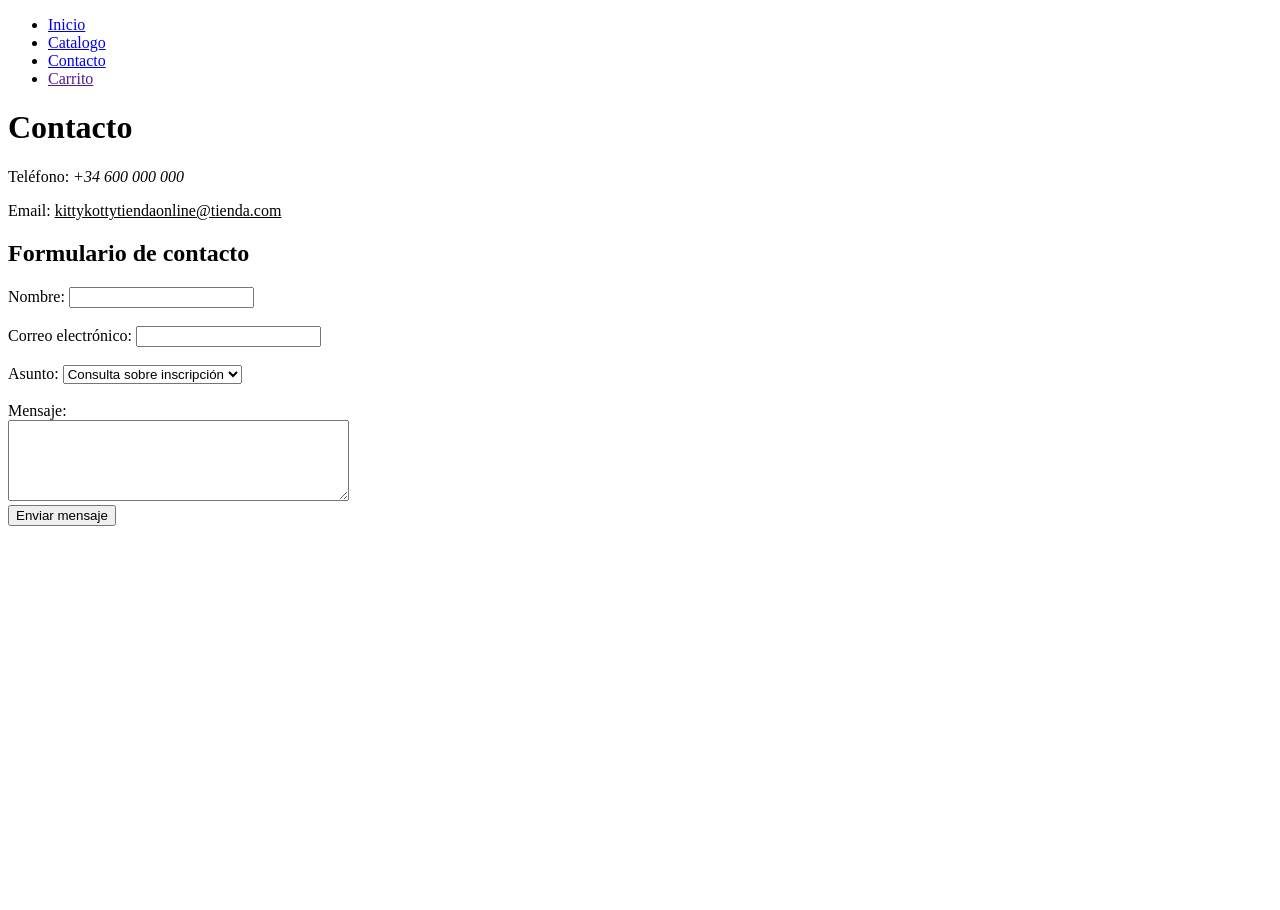
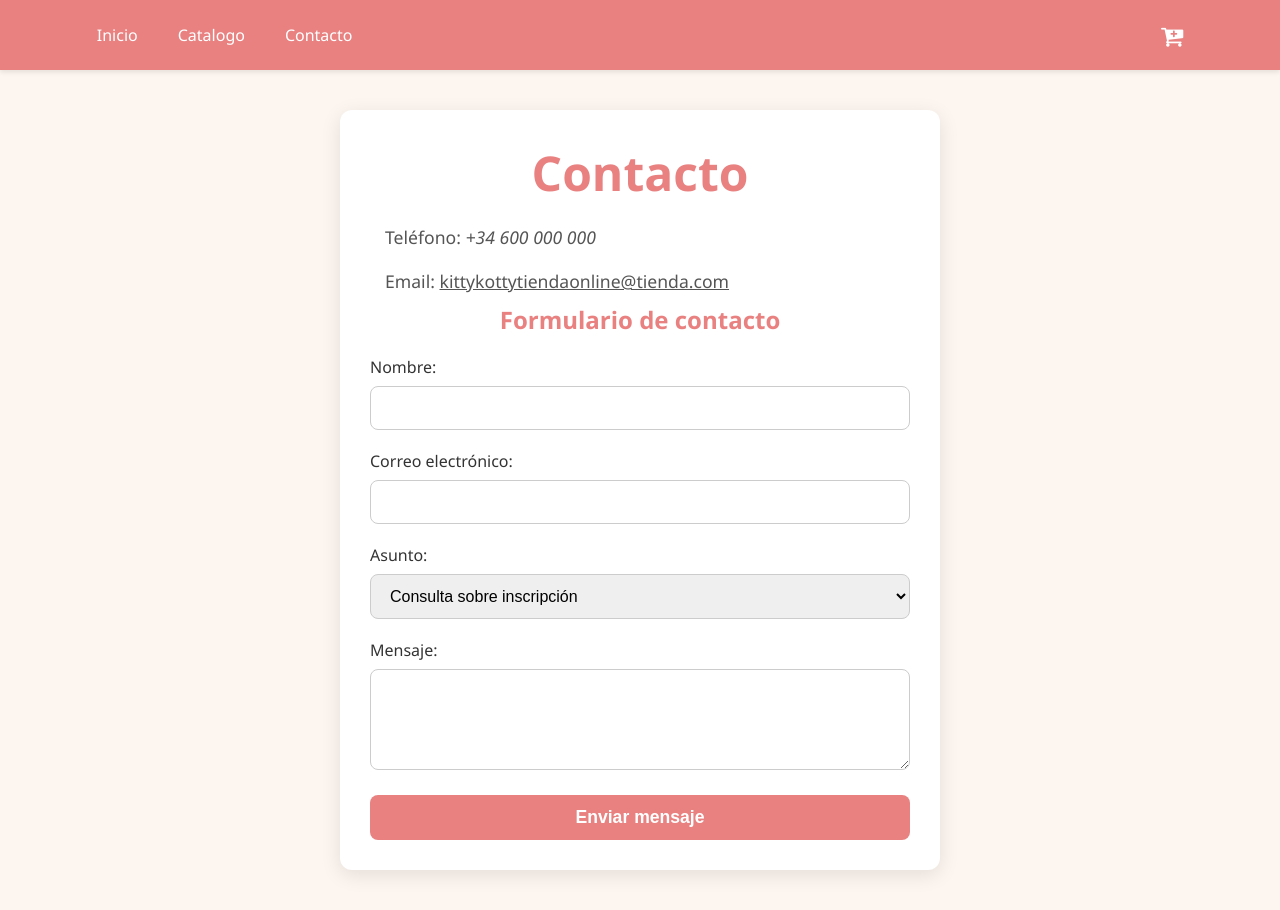
Before and after one commit to elbeeraa/G4-TiendaOnline, a plain HTML site: page contacto.html in a window 1280 px wide. Before the commit the page ends 800 px from the top, so only its background shows below. Drawn offline with Linux system fonts and the light colour scheme.

Commit message:
Listo el css de contacto, he empezado el de inicio

```diff
--- a/contacto.html
+++ b/contacto.html
@@ -1,17 +1,20 @@
 <!DOCTYPE html>
-<html lang="en">
+<html lang="es">
 <head>
     <meta charset="UTF-8">
     <meta name="viewport" content="width=device-width, initial-scale=1.0">
     <title>contacto</title>
+    <link rel="stylesheet" href="style.css">
+    <link rel="stylesheet" href="https://cdnjs.cloudflare.com/ajax/libs/font-awesome/4.7.0/css/font-awesome.min.css">
 </head>
 <body>
-<ul>
-  <li><a href="index.html">Inicio</a></li>
-  <li><a href="index.html">Catalogo</a></li>
-  <li><a href="contacto.html">Contacto</a></li>
-  <li><a href="">Carrito</a></li>
-</ul>
+   <ul class="navbar">
+      <li><a href="index.html">Inicio</a></li>
+      <li><a href="index.html">Catalogo</a></li>
+      <li><a href="contacto.html">Contacto</a></li>
+      <li id="carrito"><a href=""><i class="fa fa-cart-plus"></i></a></li>
+    </ul>
+
  <form action="index.html">
      <h1>Contacto</h1>
      <p>Teléfono: <i>+34 600 000 000</i></p>
@@ -20,24 +23,20 @@
      <h2>Formulario de contacto</h2>
      <label for="nombre">Nombre:</label>
         <input type="text" name="nombre" id="nombre">
-     <br>
-     <br>
+
      <label for="correo">Correo electrónico:</label>
         <input type="text" name="correo" id="correo">
-     <br>
-     <br>
+
      <label for="selectorAsunto">Asunto:</label>
         <select name="selectorAsunto" id="selectorAsunto">
             <option value="consultaAsunto">Consulta sobre inscripción</option>
             <option value="otroAsunto">Otro asunto</option>
         </select>
-     <br>
-     <br>
+
      <label for="mensaje">Mensaje:</label>
-        <br>
         <textarea name="mensaje" id="mensaje" rows="5" cols="40"></textarea>
      <br>
-     <input type="button" value="Enviar mensaje" name="mensaje" id="mensaje">
+     <input type="submit" value="Enviar mensaje" name="mensaje" id="mensaje">
  </form>
 </body>
 </html>
--- a/style.css
+++ b/style.css
@@ -0,0 +1,160 @@
+* {
+  margin: 0;
+  padding: 0;
+  box-sizing: border-box;
+}
+
+body {
+  font-family: 'Segoe UI';
+  background-color: #fdf6f0;
+  color: #333;
+  padding-top: 70px;
+}
+
+.navbar {
+  list-style: none;
+  margin: 0;
+  padding: 0 6vw;
+  display: flex;
+  align-items: center;
+  background-color: #e98181;
+  height: 70px;
+  width: 100%;
+  position: fixed;
+  top: 0;
+  left: 0;
+  z-index: 1000;
+  box-shadow: 0 2px 5px rgba(0,0,0,0.1); /* ligera sombra */
+}
+
+.navbar li {
+  margin: 0;
+}
+
+.navbar a {
+  display: block;
+  padding: 15px 20px;
+  color: white;
+  text-decoration: none;
+  font-weight: 500;
+  transition: background 0.3s, color 0.3s;
+}
+
+.navbar a:hover {
+  background-color: #f71f6a;
+  border-radius: 5px;
+}
+
+#carrito {
+  margin-left: auto;
+}
+
+#carrito a {
+  font-size: 1.5em;
+}
+
+div, p, img {
+  max-width: 900px;
+  margin: 20px auto;
+  padding: 0 15px;
+}
+
+
+h1 {
+  font-size: 3em;
+  font-weight: 700;
+  color: #e98181;
+  text-align: center;
+  margin-bottom: 20px;
+}
+
+img {
+  display: block;
+  width: 100%;
+  max-width: 500px;
+  height: 100%;
+  margin: 20px auto;
+  border-radius: 10px;
+  box-shadow: 0 5px 15px rgba(0,0,0,0.1);
+}
+
+p {
+  font-size: 1.1em;
+  text-align: justify;
+  color: #555;
+  margin-bottom: 15px;
+
+}
+
+p a {
+  color: #e98181;
+  text-decoration: none;
+  font-weight: 500;
+  transition: color 0.3s;
+}
+
+p a:hover {
+  color: #f71f6a;
+}
+
+
+form {
+  max-width: 600px;
+  margin: 40px auto;
+  padding: 30px;
+  background-color: #fff;
+  border-radius: 12px;
+  box-shadow: 0 5px 20px rgba(0,0,0,0.1);
+  font-family: 'Segoe UI';
+}
+
+form h1, form h2 {
+  text-align: center;
+  color: #e98181;
+  margin-bottom: 20px;
+}
+
+form h2 {
+  font-size: 1.5em;
+}
+
+form p {
+  font-size: 1.1em;
+  color: #555;
+  margin-bottom: 10px;
+}
+
+form label {
+  display: block;
+  margin-bottom: 8px;
+  font-weight: 500;
+  color: #333;
+  font-size: 1em;
+}
+
+form input[type="text"],
+form select,
+form textarea {
+  width: 100%;
+  padding: 12px 15px;
+  margin-bottom: 20px;
+  border: 1px solid #ccc;
+  border-radius: 8px;
+  font-size: 1em;
+}
+
+form input[type="submit"] {
+  display: block;
+  width: 100%;
+  padding: 12px;
+  background-color: #e98181;
+  color: #fff;
+  font-size: 1.1em;
+  font-weight: 600;
+  border: none;
+  border-radius: 8px;
+}
+
+form input[type="submit"]:hover {
+  background-color: #f71f6a;
+}
```
Also changed, not shown: index.html (+15 -5 lines).
